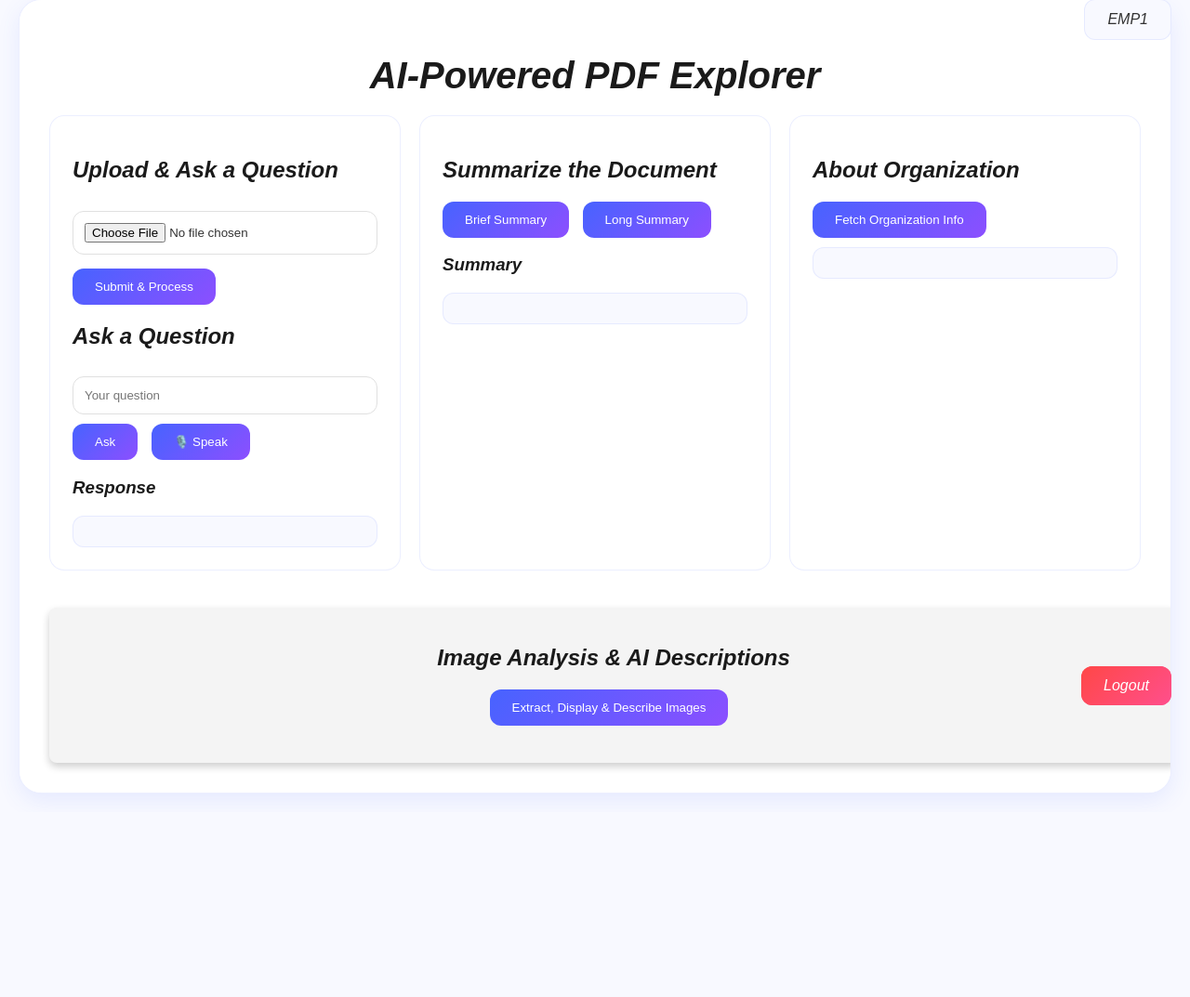
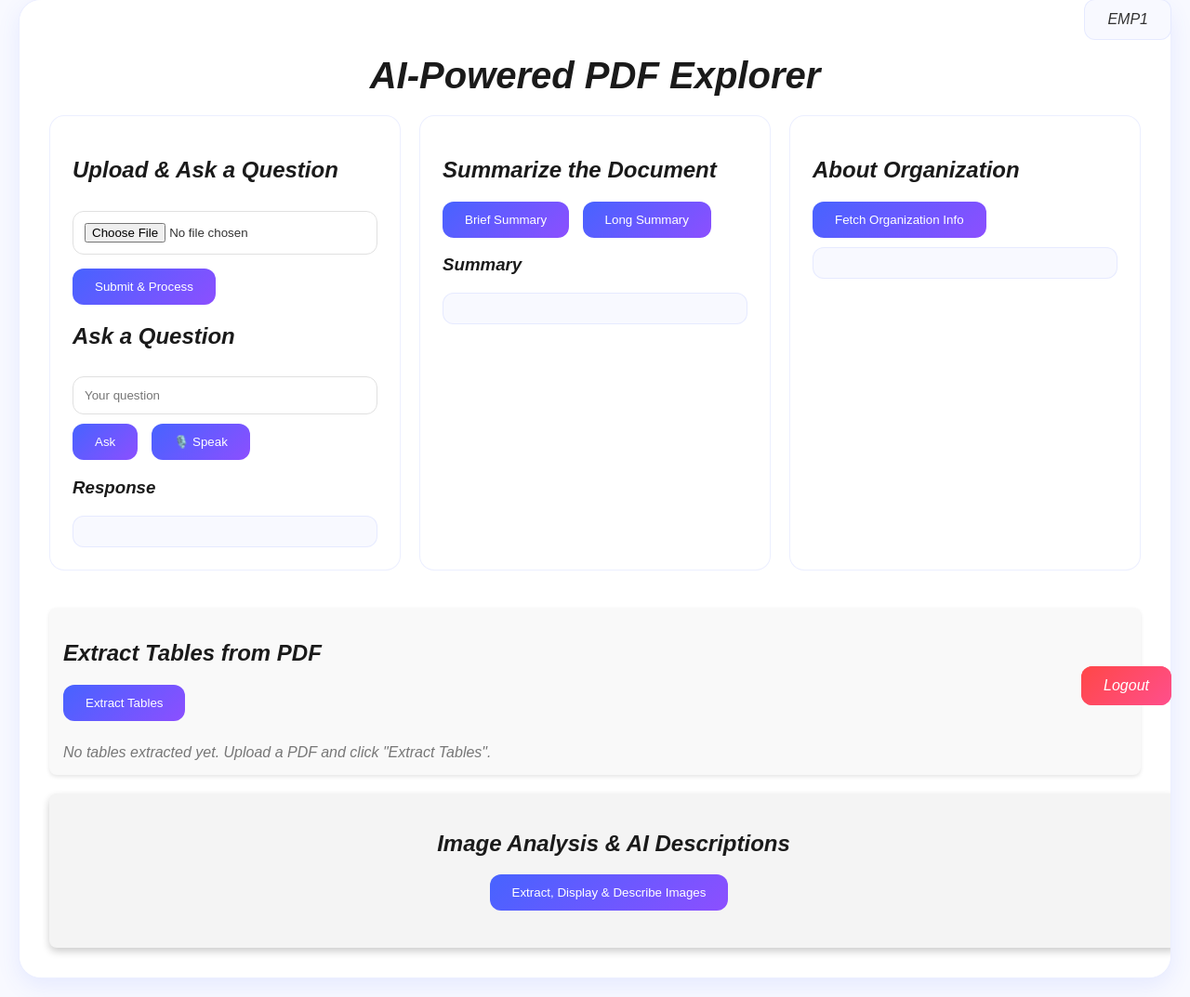
Before and after one commit to Sid3503/Textract, a Flask app: page /index in a window 1280 px wide. Shown: the part 21-1094 px from the top of the page at 93% size. Before the commit the page ends 878 px from the top, so only its background shows below. Run offline with Flask 3, Linux system fonts and the light colour scheme; a user stored in the database is signed in; parts of the project's set-up code (start-up, migrations or seed data) failed here and were passed over.

Commit message:
Update index.html

```diff
--- a/templates/index.html
+++ b/templates/index.html
@@ -6,6 +6,64 @@
     <title>Enterprise AI Assistant</title>
     <link rel="stylesheet" href="{{ url_for('static', filename='css/style.css') }}" />
     <link rel="icon" type="image/png" href="{{ url_for('static', filename='images/help_1698589.png') }}">
+    <style>
+      .table-section {
+        margin-top: 20px;
+        padding: 15px;
+        background-color: #f9f9f9;
+        border-radius: 8px;
+        box-shadow: 0 2px 4px rgba(0,0,0,0.1);
+      }
+
+      .table-list {
+        margin-top: 15px;
+        display: flex;
+        flex-wrap: wrap;
+        gap: 10px;
+      }
+
+      .table-item {
+        display: flex;
+        align-items: center;
+        background-color: #fff;
+        padding: 8px 12px;
+        border-radius: 4px;
+        border: 1px solid #ddd;
+        cursor: pointer;
+        transition: all 0.2s;
+      }
+
+      .table-item:hover {
+        background-color: #f0f7ff;
+        border-color: #3498db;
+      }
+
+      .table-icon {
+        margin-right: 8px;
+        color: #3498db;
+      }
+
+      .table-download-btn {
+        background-color: #3498db;
+        color: white;
+        border: none;
+        padding: 5px 10px;
+        border-radius: 4px;
+        cursor: pointer;
+        font-size: 12px;
+        margin-left: 8px;
+      }
+
+      .table-download-btn:hover {
+        background-color: #2980b9;
+      }
+
+      .no-tables-message {
+        color: #777;
+        font-style: italic;
+        margin-top: 10px;
+      }
+    </style>
   </head>
   <body>
     {% if 'username' in session %}
@@ -55,6 +113,15 @@
         </div>
       </div>
 
+      <!-- Table Extraction Section -->
+      <div class="table-section">
+        <h2>Extract Tables from PDF</h2>
+        <button type="button" onclick="extractTables()">Extract Tables</button>
+        <div id="tableList" class="table-list">
+          <div class="no-tables-message">No tables extracted yet. Upload a PDF and click "Extract Tables".</div>
+        </div>
+      </div>
+
       <div class="image-section">
         <h2>Image Analysis & AI Descriptions</h2>
         <button type="button" onclick="extractImages()">Extract, Display & Describe Images</button>
```
